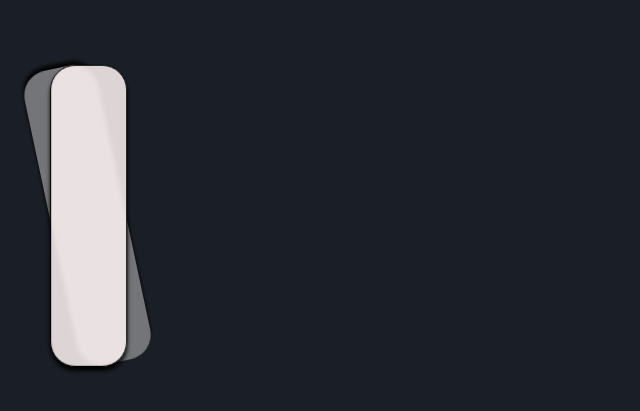
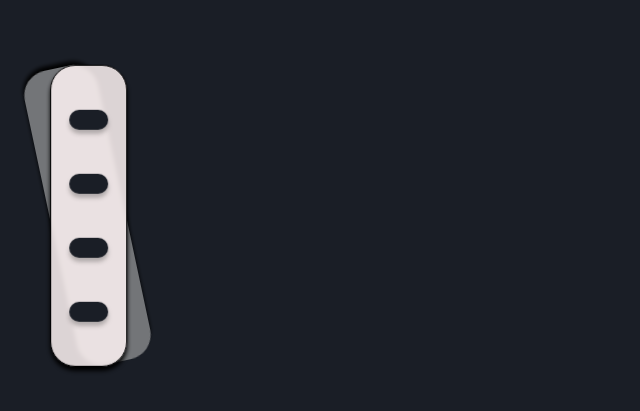
Before and after one commit to vikas-movva/ml-demo, a React (Create React App) app: page / in a window 1280 px wide. Shown: the part 185-596 px from the top of the page, without its empty margins (0-640 px from the left). Built offline with nearby package versions, Linux system fonts and the light colour scheme.

Commit message:
sidebar styles complete

```diff
--- a/src/App.jsx
+++ b/src/App.jsx
@@ -2,6 +2,7 @@ import "./App.css";
 import Sidebar from "./components/sidebar/Sidebar";
 import Demo from "./components/demo/Demo";
 function App() {
+  console.log(window.location.href);
   return (
     <div className="App">
       <Sidebar />
--- a/src/components/sidebar/Sidebar.jsx
+++ b/src/components/sidebar/Sidebar.jsx
@@ -1,12 +1,26 @@
 import React from "react";
-import { SidebarContainerBg, SidebarContainer } from "./sidebarElements";
+import {
+  SidebarContainerBg,
+  SidebarContainer,
+  SidebarLink,
+} from "./sidebarElements";
+import { links } from "./links";
 
 const Sidebar = () => {
-  console.log(window.innerHeight);
   return (
     <>
       <SidebarContainerBg>
-        <SidebarContainer></SidebarContainer>
+        <SidebarContainer>
+          {links.map((item, index) => {
+            return (
+              <SidebarLink
+                href={item.url}
+                selected={false}
+                key={index}
+              ></SidebarLink>
+            );
+          })}
+        </SidebarContainer>
       </SidebarContainerBg>
     </>
   );
--- /dev/null
+++ b/src/components/sidebar/links.js
@@ -0,0 +1,14 @@
+export const links = [
+  {
+    url: "#demo",
+  },
+  {
+    url: "#code",
+  },
+  {
+    url: "#activity",
+  },
+  {
+    url: "#contact",
+  },
+];
--- a/src/components/sidebar/sidebarElements.js
+++ b/src/components/sidebar/sidebarElements.js
@@ -1,6 +1,8 @@
 import styled from "styled-components";
 let height = window.innerHeight * (3 / 8);
 let rotation = 12;
+
+// background rectangle for the sidebar that is angled
 export const SidebarContainerBg = styled.div`
   position: fixed;
   top: 50%;
@@ -17,11 +19,15 @@ export const SidebarContainerBg = styled.div`
   box-shadow: 0px -4px 4px #000000;
 `;
 
+//main rectangle for the sidebar container for the links
 export const SidebarContainer = styled.div`
   position: fixed;
   height: inherit;
   width: inherit;
   display: flex;
+  flex-direction: column;
+  justify-content: space-evenly;
+  align-items: center;
   background-color: rgba(255, 245, 245, 0.85);
   transform: rotate(${rotation}deg);
   border: 1px solid #000000;
@@ -29,18 +35,21 @@ export const SidebarContainer = styled.div`
   backdrop-filter: blur(2px);
   border-radius: 25px;
 `;
-//linksContainer styled component
-export const SidebarLinksContainer = styled.ul`
-  display: flex;
-  flex-direction: column;
-  justify-content: space-evenly;
-  align-items: center;
-  height: 100%;
-  width: 100%;
-  padding: 0;
-  margin: 0;
-  list-style-type: none;
-`;
 
 //links styled component
-export const SidebarLink = styled.li``;
+export const SidebarLink = styled.a`
+  display: flex;
+  width: 53%;
+  height: 20px;
+  background-color: ${(props) => (props.active ? "#DF944F" : "#1A1E26")};
+  box-shadow: 0px 4px 4px rgba(0, 0, 0, 0.25);
+  border-radius: 10px;
+  transition: box-shadow 0.2s ease-in-out;
+  &:hover {
+    box-shadow: 0px 8px 8px rgba(0, 0, 0, 0.5);
+  }
+  &:active {
+    /* box-shadow: 0px -4px -4px rgba(255, 245, 245, 0.25); */
+    box-shadow: inset 0px 4px 4px rgba(255, 255, 255, 0.25);
+  }
+`;
```
